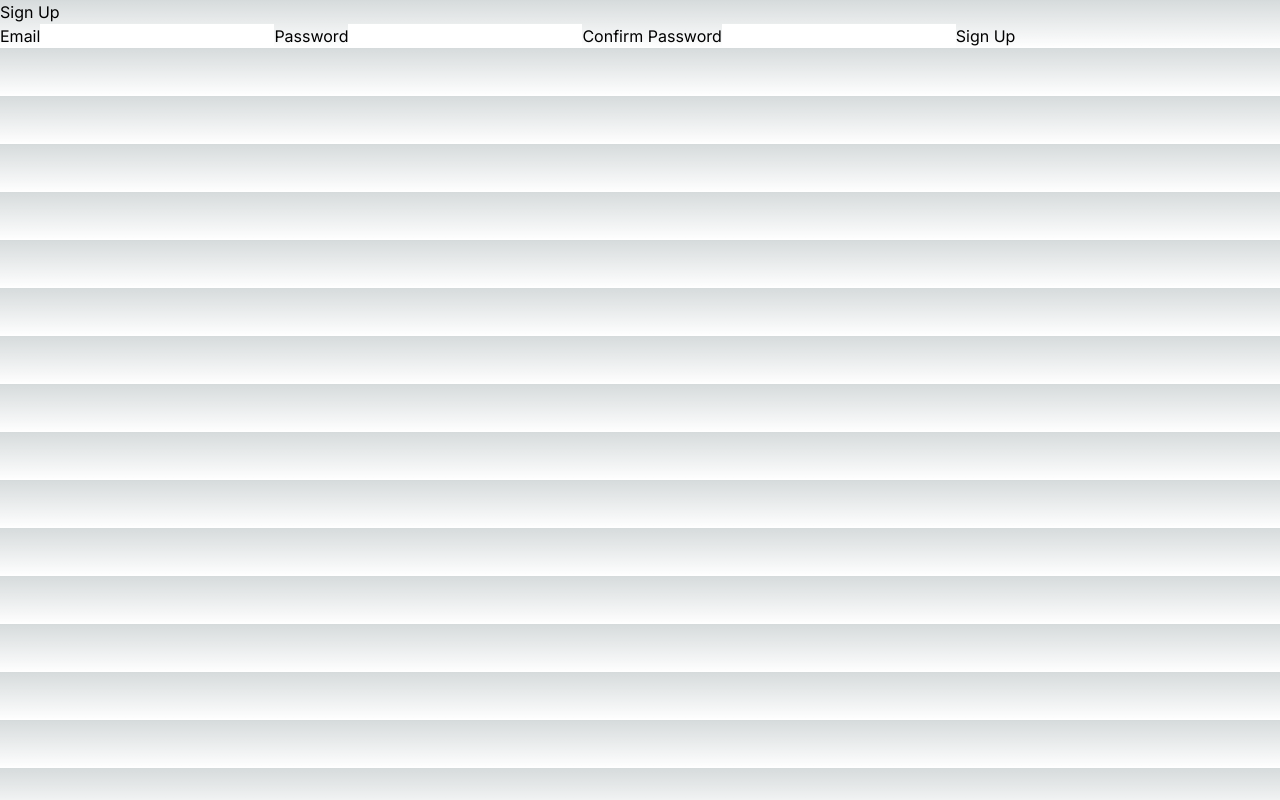
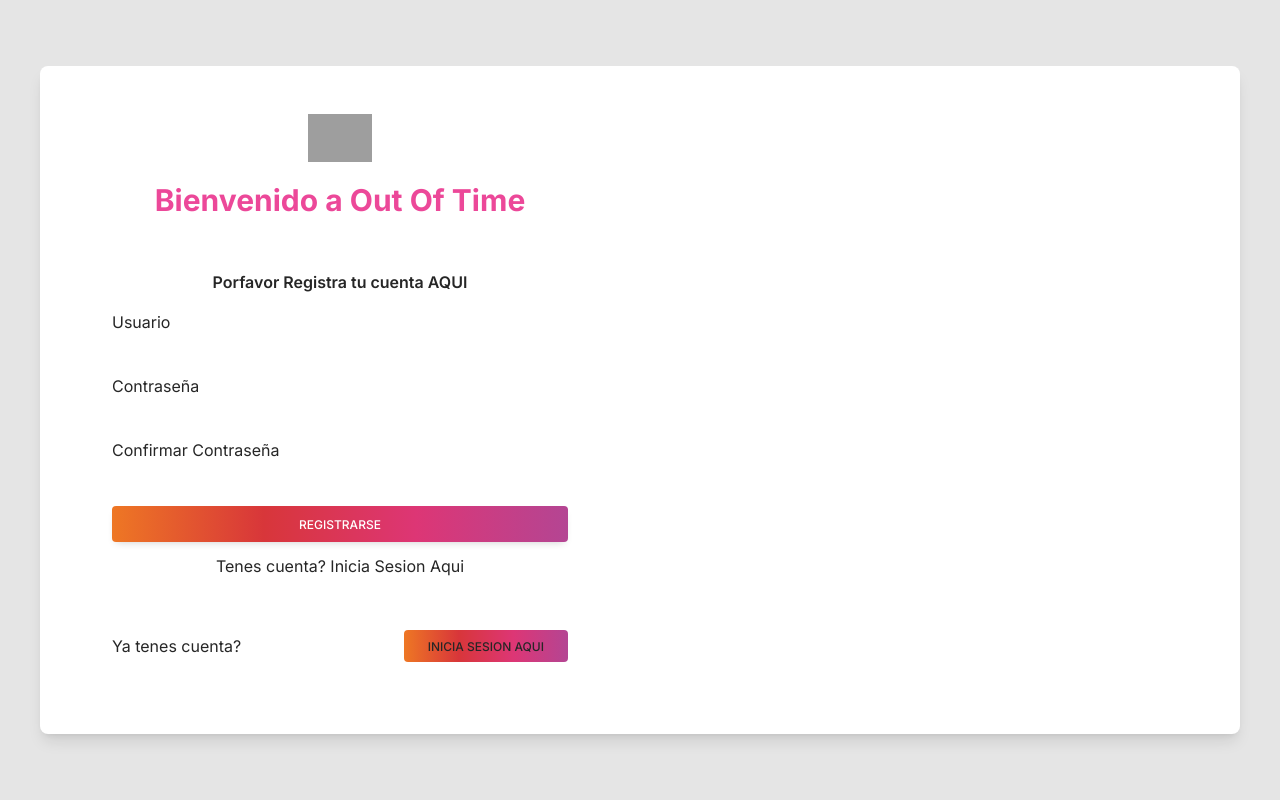
Before and after one commit to oconsl/out-of-time-myb, a Next.js app: page /sign-up in a window 1280 px wide. Built offline with nearby package versions, Linux system fonts and the light colour scheme; grey boxes are pictures that could not be loaded.

Commit message:
add register

```diff
--- a/src/app/sign-up/page.jsx
+++ b/src/app/sign-up/page.jsx
@@ -1,7 +1,10 @@
-export default function SignUpPage () {
+import RegisterForm from "@/components/RegisterForm";
+
+export default function SignUpPage() {
   return (
     <main>
-      <h1>Sign Up</h1>
+      <RegisterForm />
+      {/* <h1>Sign Up</h1>
       <form>
         <label htmlFor="email">Email</label>
         <input type="email" id="email" />
@@ -10,7 +13,7 @@ export default function SignUpPage () {
         <label htmlFor="password-confirm">Confirm Password</label>
         <input type="password" id="password-confirm" />
         <button>Sign Up</button>
-      </form>
+      </form> */}
     </main>
-  )
+  );
 }
--- /dev/null
+++ b/src/components/RegisterForm.jsx
@@ -0,0 +1,162 @@
+"use client";
+import { useState } from "react";
+import Link from "next/link";
+function RegisterForm() {
+  const [formData, setFormData] = useState({
+    usuario: "",
+    password: "",
+    confirmPassword: "",
+  });
+  const [isLoading, setIsLoading] = useState(false);
+  const [error, setError] = useState(false);
+
+  const handleSubmit = (e) => {
+    const data = {
+      usuario: formData.usuario,
+      password: formData.password,
+      confirmPassword: formData.confirmPassword,
+    };
+    fetch("/api/sign-up", {
+      method: "POST",
+      headers: {
+        "Content-Type": "application/json",
+      },
+      body: JSON.stringify(data),
+    })
+      .then((response) => {
+        setIsLoading(false);
+        if (!response.ok) {
+          throw new Error("Error al registrarse");
+        }
+        return response.json();
+      })
+      .catch((error) => {
+        setIsLoading(false);
+        setError(error.message);
+      });
+  };
+
+  return (
+    <section className="flex items-center justify-center bg-neutral-200 dark:bg-neutral-700 min-h-screen h-full  w-full max-w-screen">
+      <div className="container h-full p-10">
+        <div className="g-6 flex h-full flex-wrap items-center justify-center text-neutral-800 dark:text-neutral-200">
+          <div className="w-full ">
+            <div className="block rounded-lg bg-white shadow-lg dark:bg-neutral-800">
+              <div className="g-0 lg:flex lg:flex-wrap ">
+                {/* <!-- Left column container--> */}
+                <div className="px-4 md:px-0 lg:w-6/12 ">
+                  <div className="md:mx-6 md:p-12">
+                    {/* <!--Logo--> */}
+                    <div className="text-center">
+                      <img
+                        className="mx-auto w-16 mb-5"
+                        src="https://res.cloudinary.com/ddyk63iig/image/upload/v1692197975/timer_hourglass_time_clock_icon_124605_svf1aj.png"
+                        alt="logo"
+                      />
+                      <h4 className="mb-12 mt-1 pb-1 text-3xl font-bold text-pink-500 ">
+                        Bienvenido a Out Of Time
+                      </h4>
+                    </div>
+
+                    <form onSubmit={handleSubmit} className="">
+                      <p className="mb-4 flex justify-center items-center font-semibold ">
+                        Porfavor Registra tu cuenta AQUI
+                      </p>
+                      {/* <!--Username input--> */}
+                      <label className="flex flex-col mb-4">
+                        Usuario
+                        <input
+                          type="text"
+                          name="username"
+                          className="text-black"
+                          value={formData.username}
+                          onChange={(e) =>
+                            setFormData(e.target.value, "username")
+                          }
+                        />
+                      </label>
+                      {/* <!--Password input--> */}
+                      <label className="flex flex-col mb-4">
+                        Contraseña
+                        <input
+                          type="password"
+                          name="password"
+                          className="text-black"
+                          value={formData.password}
+                          onChange={(e) =>
+                            setFormData(e.target.value, "password")
+                          }
+                        />
+                      </label>
+                      {/* <!--Confirm password input--> */}
+                      <label className="flex flex-col mb-4">
+                        Confirmar Contraseña
+                        <input
+                          type="password"
+                          name="password"
+                          className="text-black"
+                          value={formData.confirmPassword}
+                          onChange={(e) =>
+                            setFormData(e.target.value, "confirmPassword")
+                          }
+                        />
+                      </label>
+                      {/* <!--Submit button--> */}
+                      <div className="mb-12 pb-1 pt-1 text-center">
+                        <button
+                          className="mb-3 inline-block w-full rounded px-6 pb-2 pt-2.5 text-xs font-medium uppercase leading-normal text-white shadow-[0_4px_9px_-4px_rgba(0,0,0,0.2)] transition duration-150 ease-in-out hover:shadow-[0_8px_9px_-4px_rgba(0,0,0,0.1),0_4px_18px_0_rgba(0,0,0,0.2)] focus:shadow-[0_8px_9px_-4px_rgba(0,0,0,0.1),0_4px_18px_0_rgba(0,0,0,0.2)] focus:outline-none focus:ring-0 active:shadow-[0_8px_9px_-4px_rgba(0,0,0,0.1),0_4px_18px_0_rgba(0,0,0,0.2)]"
+                          type="submit"
+                          style={{
+                            background:
+                              "linear-gradient(to right, #ee7724, #d8363a, #dd3675, #b44593)",
+                          }}
+                        >
+                          {isLoading ? "Cargando..." : "Registrarse"}
+                        </button>
+
+                        {/* <!--Forgot password link--> */}
+                        <Link href="/login">
+                          Tenes cuenta? Inicia Sesion Aqui
+                        </Link>
+                      </div>
+
+                      {/* <!--Register button--> */}
+                      <div className="flex items-center justify-between pb-6">
+                        <p className="mb-0">Ya tenes cuenta?</p>
+
+                        <button
+                          type="button"
+                          className="inline-block rounded  px-6 pb-[6px] pt-2 text-xs font-medium uppercase leading-normal text-danger transition duration-150 ease-in-out hover:border-danger-600 hover:bg-neutral-500 hover:bg-opacity-10 hover:text-danger-600 focus:border-danger-600 focus:text-danger-600 focus:outline-none focus:ring-0 active:border-danger-700 active:text-danger-700 dark:hover:bg-neutral-100 dark:hover:bg-opacity-10"
+                          style={{
+                            background:
+                              "linear-gradient(to right, #ee7724, #d8363a, #dd3675, #b44593)",
+                          }}
+                        >
+                          Inicia sesion Aqui
+                        </button>
+                      </div>
+                    </form>
+                    {error && <p className="text-red-500">{error}</p>}
+                  </div>
+                </div>
+
+                {/* <!-- Right column container with background and description--> */}
+                <div
+                  className="flex items-center rounded-b-lg lg:w-6/12 lg:rounded-r-lg lg:rounded-bl-none"
+                  style={{
+
+                    backgroundRepeat: "no-repeat",
+                    backgroundPosition: "center",
+                    backgroundSize: "100%",
+                  }}
+                ></div>
+              </div>
+            </div>
+          </div>
+        </div>
+      </div>
+    </section>
+  );
+}
+
+export default RegisterForm;
```
